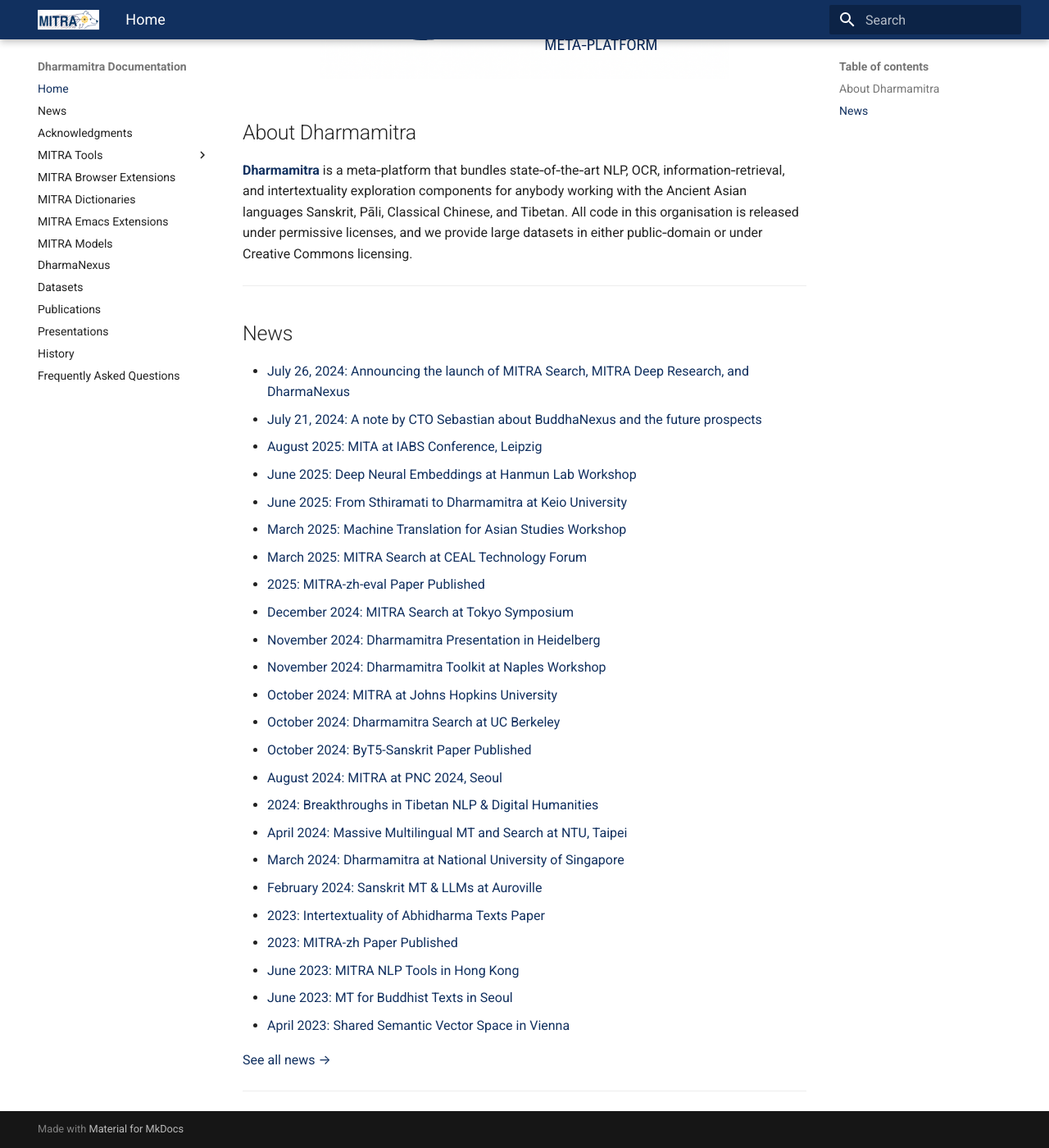
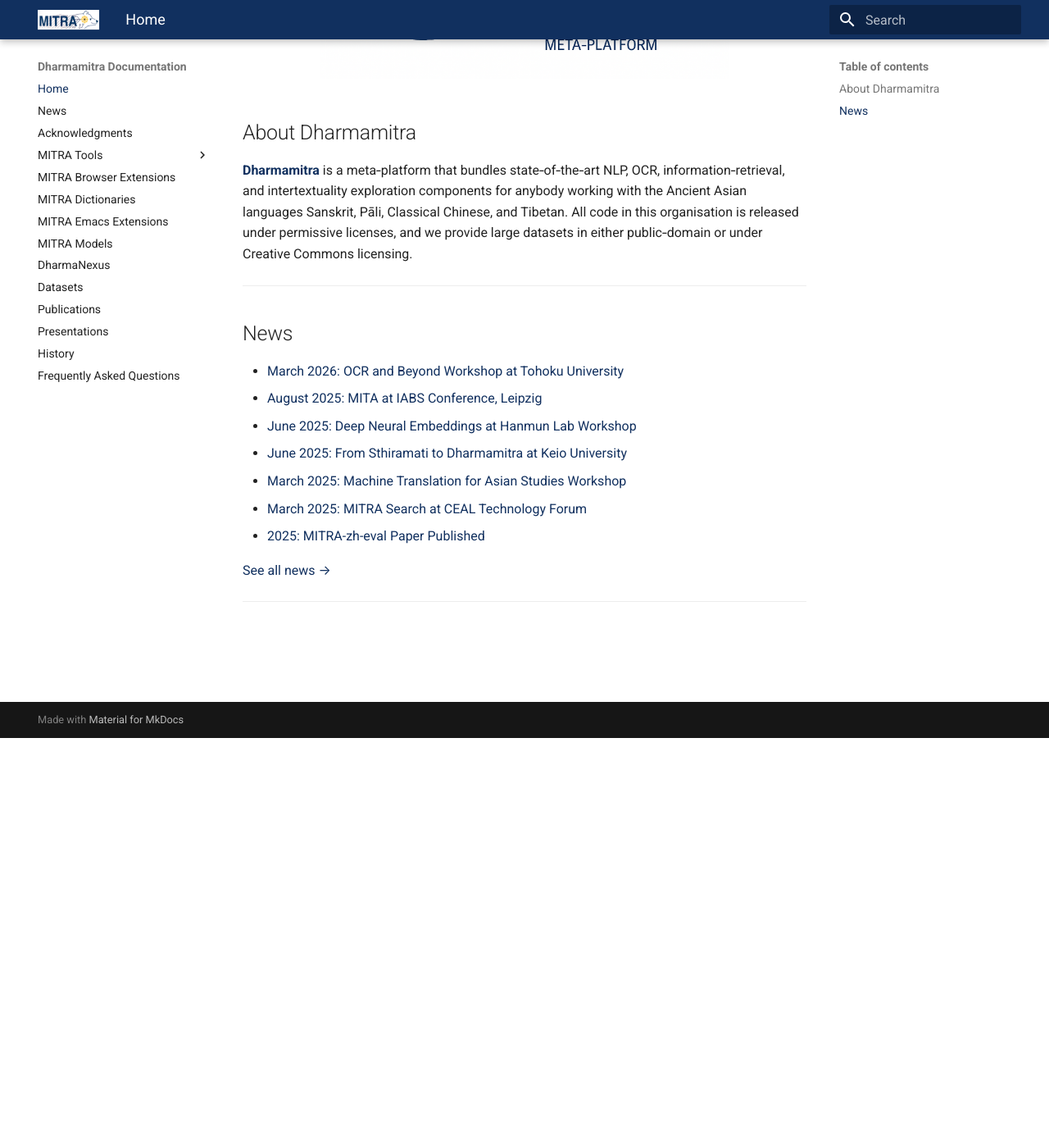
Before and after one commit to dharmamitra/dharmamitra-guides, an MkDocs documentation site: the page built from docs/index.md, in a window 1280 px wide and 1400 px high, scrolled down 500 px. Shown: the whole window at 82% size. Built offline with MkDocs 1.6.1 and Material for MkDocs 9.7.7, drawn with Linux system fonts in a browser that asks for light colours.

Commit message:
Update index.md

```diff
--- a/docs/index.md
+++ b/docs/index.md
@@ -16,30 +16,14 @@
 ## News
 
 <!-- Each news item links to its section in news.md -->
-- [July 26, 2024: Announcing the launch of MITRA Search, MITRA Deep Research, and DharmaNexus](news.md#july-26-2024-announcing-the-launch-of-mitra-search-mitra-deep-research-and-dharmanexus)
-- [July 21, 2024: A note by CTO Sebastian about BuddhaNexus and the future prospects](news.md#july-21-2024-a-note-by-cto-sebastian-about-buddhanexus-and-the-future-prospects)
+- [March 2026: OCR and Beyond Workshop at Tohoku University](news.md#OCR-and-Beyond-Workshop-at-Tohoku-University)
 - [August 2025: MITA at IABS Conference, Leipzig](news.md#august-2025-mita-at-iabs-conference-leipzig)
 - [June 2025: Deep Neural Embeddings at Hanmun Lab Workshop](news.md#june-2025-deep-neural-embeddings-at-hanmun-lab-workshop)
 - [June 2025: From Sthiramati to Dharmamitra at Keio University](news.md#june-2025-from-sthiramati-to-dharmamitra-at-keio-university)
 - [March 2025: Machine Translation for Asian Studies Workshop](news.md#march-2025-machine-translation-for-asian-studies-workshop)
 - [March 2025: MITRA Search at CEAL Technology Forum](news.md#march-2025-mitra-search-at-ceal-technology-forum)
 - [2025: MITRA-zh-eval Paper Published](news.md#2025-mitra-zh-eval-paper-published)
-- [December 2024: MITRA Search at Tokyo Symposium](news.md#december-2024-mitra-search-at-tokyo-symposium)
-- [November 2024: Dharmamitra Presentation in Heidelberg](news.md#november-2024-dharmamitra-presentation-in-heidelberg)
-- [November 2024: Dharmamitra Toolkit at Naples Workshop](news.md#november-2024-dharmamitra-toolkit-at-naples-workshop)
-- [October 2024: MITRA at Johns Hopkins University](news.md#october-2024-mitra-at-johns-hopkins-university)
-- [October 2024: Dharmamitra Search at UC Berkeley](news.md#october-2024-dharmamitra-search-at-uc-berkeley)
-- [October 2024: ByT5-Sanskrit Paper Published](news.md#october-2024-byt5-sanskrit-paper-published)
-- [August 2024: MITRA at PNC 2024, Seoul](news.md#august-2024-mitra-at-pnc-2024-seoul)
-- [2024: Breakthroughs in Tibetan NLP & Digital Humanities](news.md#2024-breakthroughs-in-tibetan-nlp--digital-humanities)
-- [April 2024: Massive Multilingual MT and Search at NTU, Taipei](news.md#april-2024-massive-multilingual-mt-and-search-at-ntu-taipei)
-- [March 2024: Dharmamitra at National University of Singapore](news.md#march-2024-dharmamitra-at-national-university-of-singapore)
-- [February 2024: Sanskrit MT & LLMs at Auroville](news.md#february-2024-sanskrit-mt--llms-at-auroville)
-- [2023: Intertextuality of Abhidharma Texts Paper](news.md#2023-intertextuality-of-abhidharma-texts-paper)
-- [2023: MITRA-zh Paper Published](news.md#2023-mitra-zh-paper-published)
-- [June 2023: MITRA NLP Tools in Hong Kong](news.md#june-2023-mitra-nlp-tools-in-hong-kong)
-- [June 2023: MT for Buddhist Texts in Seoul](news.md#june-2023-mt-for-buddhist-texts-in-seoul)
-- [April 2023: Shared Semantic Vector Space in Vienna](news.md#april-2023-shared-semantic-vector-space-in-vienna)
+
 
 [See all news →](news.md)
 
```
